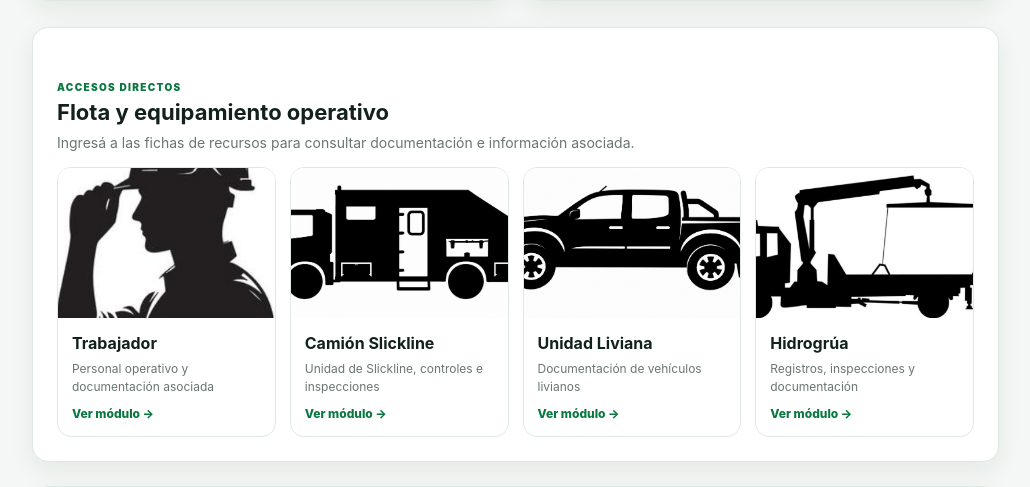
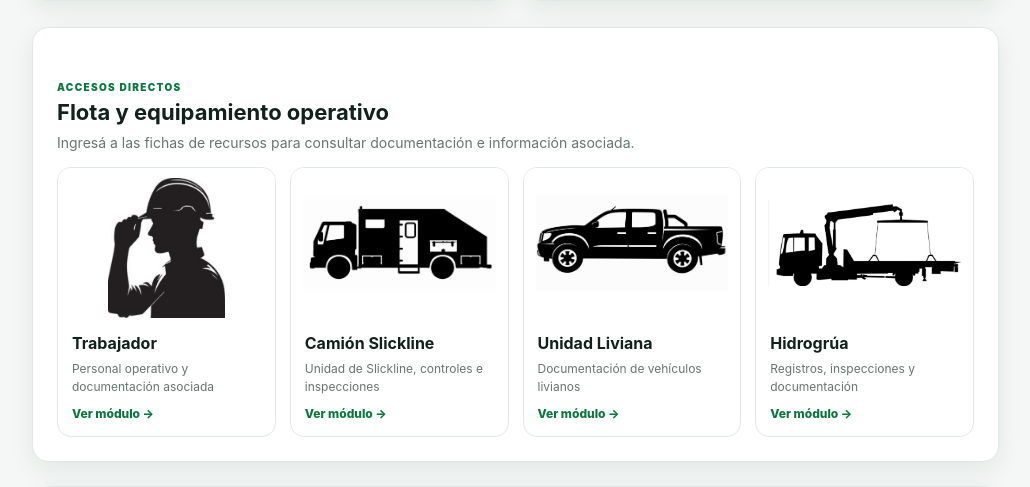
Before and after one commit to Lautaa18/Naser-SRL-, a PHP site: page /php/dashboard.php in a window 1280 px wide. Shown: the part 1029-1516 px from the top of the page, without its empty margins (247-1277 px from the left). Run offline with PHP 8.4, Linux system fonts and the light colour scheme; the visitor is signed in with stand-in values (Sample User, id 1); data that the repository does not hold is empty.

Commit message:
Ajusto portada de operacion y tarjetas de flota

```diff
--- a/style.css
+++ b/style.css
@@ -267,3 +267,8 @@
 .cred-box{background:#fffdf3;border:1px solid #f1e3a7;border-radius:12px;padding:14px;margin:12px 0}
 .cred-box table{min-width:0}
 @media(max-width:900px){.panel-grid{grid-template-columns:1fr}.fx-toolbar{position:static}}
+/* Tarjetas de flota: las ilustraciones se muestran completas y centradas, sobre fondo blanco, sin recortar */
+.fleet-image{background:#fff;display:flex;align-items:center;justify-content:center}
+.fleet-image img{object-fit:contain;padding:14px 12px}
+.fleet-image img[src*="trabajador"]{padding:10px 0 0;object-position:center bottom}
+.asset-hero>img{background:#fff}
```
